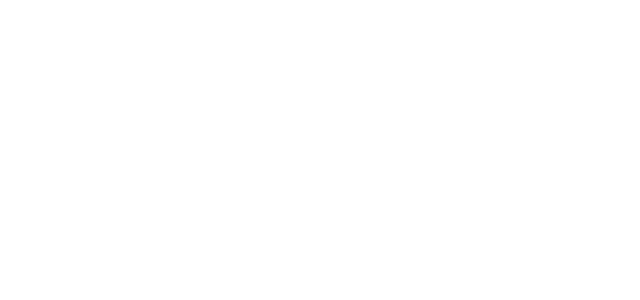
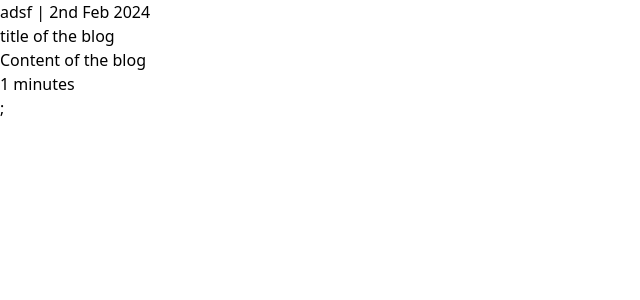
Before and after one commit to harrykamboj1/Medium, a React (Vite) app in the folder frontend/: page /blogs in a window 1280 px wide. Before the commit this address had no page. Shown: the top 300 px of the page, without its empty margins (0-640 px from the left). Built offline with nearby package versions, Linux system fonts and the light colour scheme.

Commit message:
Minor changes in Backend and Sign up page done

```diff
--- a/frontend/src/App.tsx
+++ b/frontend/src/App.tsx
@@ -2,6 +2,7 @@ import { BrowserRouter, Route, Routes } from "react-router-dom";
 import { Signup } from "./pages/Signup";
 import { Signin } from "./pages/Signin";
 import { Blog } from "./pages/Blog";
+import { Blogs } from "./pages/Blogs";
 
 function App() {
   return (
@@ -11,6 +12,7 @@ function App() {
           <Route path="/signup" element={<Signup />} />
           <Route path="/signin" element={<Signin />} />
           <Route path="/blog/:id" element={<Blog />} />
+          <Route path="/blogs" element={<Blogs />} />
         </Routes>
       </BrowserRouter>
     </>
--- a/frontend/src/components/Auth.tsx
+++ b/frontend/src/components/Auth.tsx
@@ -1,10 +1,11 @@
 import { SignupInput } from "@harnoor_singh/medium-common";
 import { ChangeEvent, useState } from "react";
-import { Link } from "react-router-dom";
+import { Link, useNavigate } from "react-router-dom";
 import axios from "axios";
 import { BACKEND_URL } from "../config";
 
 export const Auth = ({ type }: { type: "signup" | "signin" }) => {
+  const navigate = useNavigate();
   const [postInputs, setPostInputs] = useState<SignupInput>({
     name: "",
     username: "",
@@ -13,10 +14,17 @@ export const Auth = ({ type }: { type: "signup" | "signin" }) => {
 
   async function sendRequest() {
     try {
-      const response = await axios.post(`${BACKEND_URL}/api/v1/user/signup`);
+      const response = await axios.post(
+        `${BACKEND_URL}/api/v1/user/${type === "signup" ? "signup" : "signin"}`,
+        postInputs
+      );
       console.log(response);
+      const jwt = response.data;
+      localStorage.setItem("token", jwt);
+      navigate("/blogs");
     } catch (e) {
       console.log("Error while signup request :: " + e);
+      alert("Something went wrong....");
     }
   }
   return (
@@ -60,7 +68,7 @@ export const Auth = ({ type }: { type: "signup" | "signin" }) => {
               onChange={(e) => {
                 setPostInputs({
                   ...postInputs,
-                  name: e.target.value,
+                  username: e.target.value,
                 });
               }}
             />
@@ -71,11 +79,12 @@ export const Auth = ({ type }: { type: "signup" | "signin" }) => {
               onChange={(e) => {
                 setPostInputs({
                   ...postInputs,
-                  name: e.target.value,
+                  password: e.target.value,
                 });
               }}
             />
             <button
+              onClick={sendRequest}
               type="button"
               className="mt-7 w-full text-white bg-gray-800 hover:bg-gray-900 focus:outline-none focus:ring-4 focus:ring-gray-300 font-medium rounded-lg text-sm px-5 py-2.5 me-2 mb-2 dark:bg-gray-800 dark:hover:bg-gray-700 dark:focus:ring-gray-700 dark:border-gray-700"
             >
--- /dev/null
+++ b/frontend/src/components/BlogCard.tsx
@@ -0,0 +1,27 @@
+interface BlogCardProps {
+  authorName: string;
+  title: string;
+  content: string;
+  publishedDate: string;
+}
+
+export const BlogCard = ({
+  authorName,
+  title,
+  content,
+  publishedDate,
+}: BlogCardProps) => {
+  return (
+    <div>
+      <div>
+        {authorName} | {publishedDate}
+      </div>
+      <div>{title}</div>
+      <div>
+        {content.length > 100 ? content.slice(0, 100) + "..." : content}
+      </div>
+      <div>{`${Math.ceil(content.length / 100)} minutes`}</div>
+      <div className="bg-slate-200 h-1 w-full"></div>
+    </div>
+  );
+};
--- /dev/null
+++ b/frontend/src/pages/Blogs.tsx
@@ -0,0 +1,15 @@
+import { BlogCard } from "../components/BlogCard";
+
+export const Blogs = () => {
+  return (
+    <div>
+      <BlogCard
+        authorName={"adsf"}
+        title={"title of the blog"}
+        content={"Content of the blog"}
+        publishedDate="2nd Feb 2024"
+      />
+      ;
+    </div>
+  );
+};
```
Also changed, not shown: 2 other files (tests, documents, lock files or other folders).
